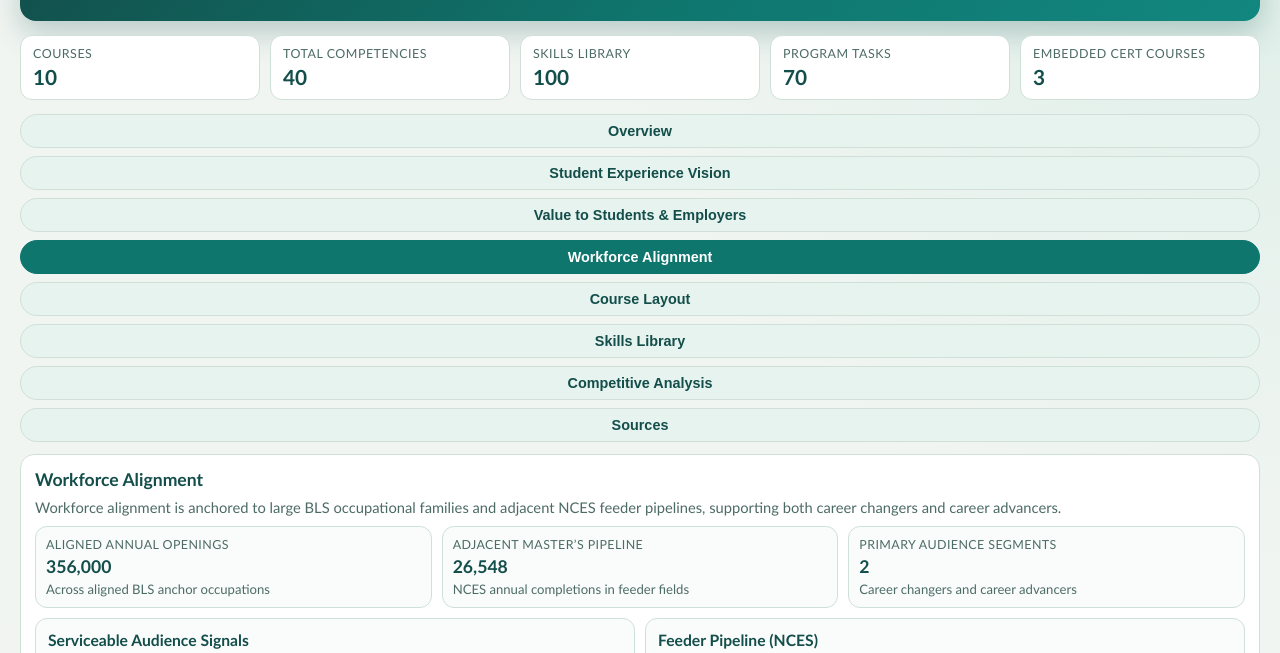
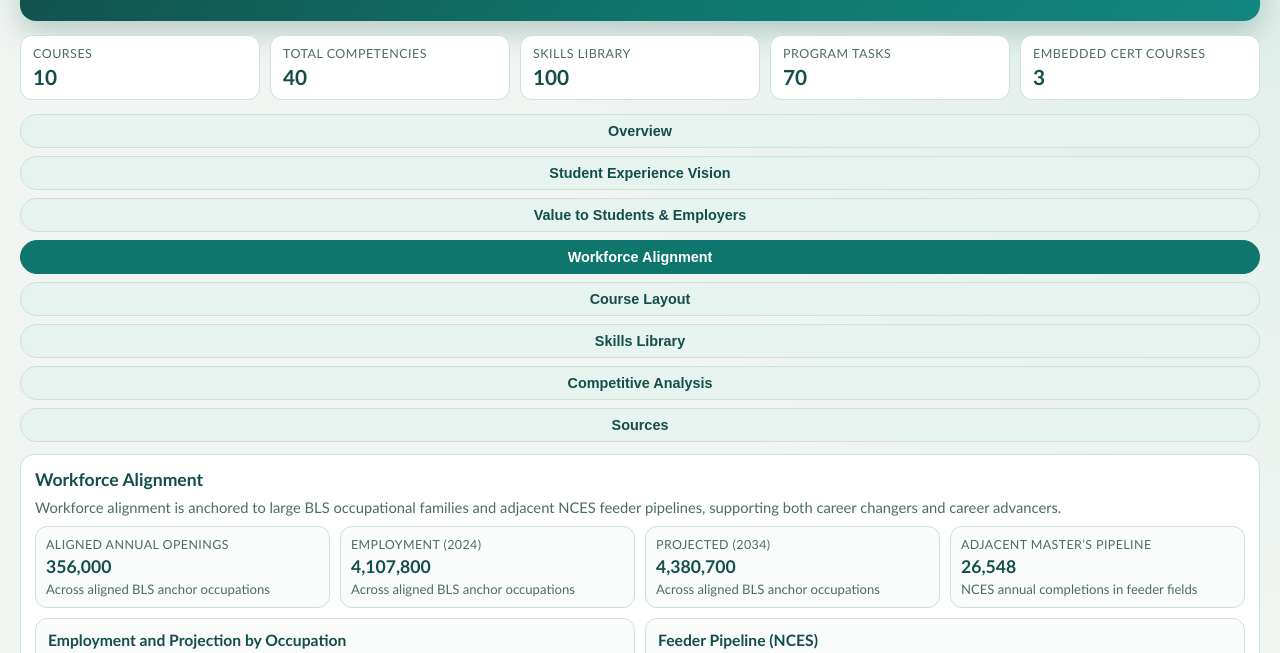
Before and after one commit to ajmerlino-art/MS-Design, a plain HTML site: page ms_dbi_dashboard.html in a window 1280 px wide. Both pictures are taken after a click on the button "Workforce Alignment". Shown: the part 125-778 px from the top of the page. Drawn offline with Linux system fonts and the light colour scheme.

Commit message:
Update Workforce page to show employment and projection metrics

```diff
--- a/ms_dbi_dashboard.html
+++ b/ms_dbi_dashboard.html
@@ -151,7 +151,7 @@
     }
     .fact-grid {
       display: grid;
-      grid-template-columns: repeat(3, minmax(0, 1fr));
+      grid-template-columns: repeat(4, minmax(0, 1fr));
       gap: 10px;
       margin-bottom: 10px;
     }
@@ -410,31 +410,36 @@
           <div class="detail">Across aligned BLS anchor occupations</div>
         </div>
         <div class="fact-card">
+          <div class="label">Employment (2024)</div>
+          <div class="value" id="wfEmployment2024"></div>
+          <div class="detail">Across aligned BLS anchor occupations</div>
+        </div>
+        <div class="fact-card">
+          <div class="label">Projected (2034)</div>
+          <div class="value" id="wfProjected2034"></div>
+          <div class="detail">Across aligned BLS anchor occupations</div>
+        </div>
+        <div class="fact-card">
           <div class="label">Adjacent Master’s Pipeline</div>
           <div class="value" id="wfPipelineTotal"></div>
           <div class="detail">NCES annual completions in feeder fields</div>
-        </div>
-        <div class="fact-card">
-          <div class="label">Primary Audience Segments</div>
-          <div class="value" id="wfAudienceCount"></div>
-          <div class="detail">Career changers and career advancers</div>
         </div>
       </div>
 
       <div class="overview-grid">
         <div class="box">
-          <h3>Serviceable Audience Signals</h3>
+          <h3>Employment and Projection by Occupation</h3>
           <div class="table-wrap">
             <table style="min-width: 900px;">
               <thead>
                 <tr>
-                  <th>Segment</th>
-                  <th>Employed (2023)</th>
-                  <th>Indicator</th>
-                  <th>Implication</th>
+                  <th>Occupation</th>
+                  <th>Employment (2024)</th>
+                  <th>Projected (2034)</th>
+                  <th>Net change</th>
                 </tr>
               </thead>
-              <tbody id="wfAudienceRows"></tbody>
+              <tbody id="wfEmploymentRows"></tbody>
             </table>
           </div>
         </div>
@@ -891,23 +896,27 @@
       function initWorkforceAlignment() {
         var workforce = DATA.workforce_alignment || {};
         var pipeline = workforce.feeder_pipeline || {};
+        var valueData = DATA.value_to_students_employers || {};
+        var blsTable = valueData.bls_market_table || {};
+        var blsTotals = blsTable.totals || {};
         $('workforceSummary').innerHTML = escapeHtml(workforce.alignment_summary || '');
         $('wfTotalOpenings').innerHTML = escapeHtml(workforce.total_annual_openings || '');
+        $('wfEmployment2024').innerHTML = escapeHtml(blsTotals.employment_2024 || '');
+        $('wfProjected2034').innerHTML = escapeHtml(blsTotals.projected_2034 || '');
         $('wfPipelineTotal').innerHTML = escapeHtml(pipeline.total_adjacent_masters_pipeline || '');
-        $('wfAudienceCount').innerHTML = String((workforce.audience_segments || []).length || 0);
 
         var i, html = '';
-        var audienceRows = workforce.audience_segments || [];
-        for (i = 0; i < audienceRows.length; i++) {
-          var audience = audienceRows[i];
+        var employmentRows = blsTable.rows || [];
+        for (i = 0; i < employmentRows.length; i++) {
+          var row = employmentRows[i];
           html += '<tr>' +
-            '<td>' + escapeHtml(audience.segment || '') + '</td>' +
-            '<td>' + escapeHtml(audience.employed_2023 || '') + '</td>' +
-            '<td>' + escapeHtml(audience.indicator || '') + '</td>' +
-            '<td>' + escapeHtml(audience.implication || '') + '</td>' +
+            '<td>' + escapeHtml(row.bls_soc || '') + '</td>' +
+            '<td>' + escapeHtml(row.employment_2024 || '') + '</td>' +
+            '<td>' + escapeHtml(row.projected_2034 || '') + '</td>' +
+            '<td>' + escapeHtml(row.net_change || '') + '</td>' +
             '</tr>';
         }
-        $('wfAudienceRows').innerHTML = html;
+        $('wfEmploymentRows').innerHTML = html;
 
         var pipelineRows = pipeline.fields || [];
         html = '';
```
Also changed, not shown: 1 other file.
